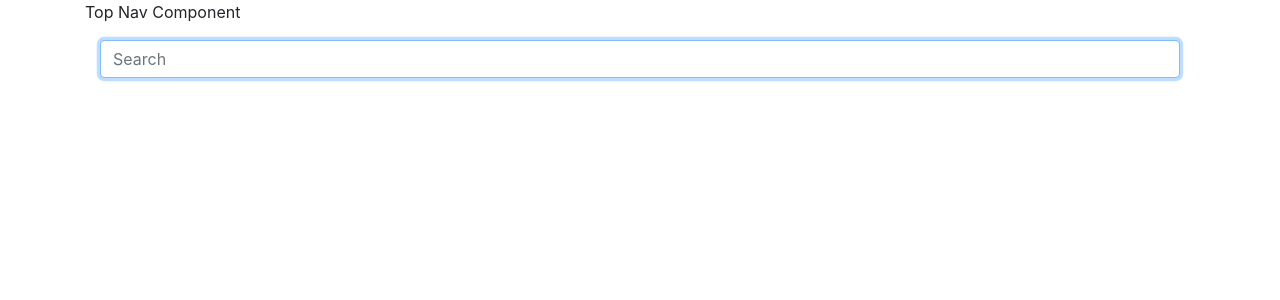
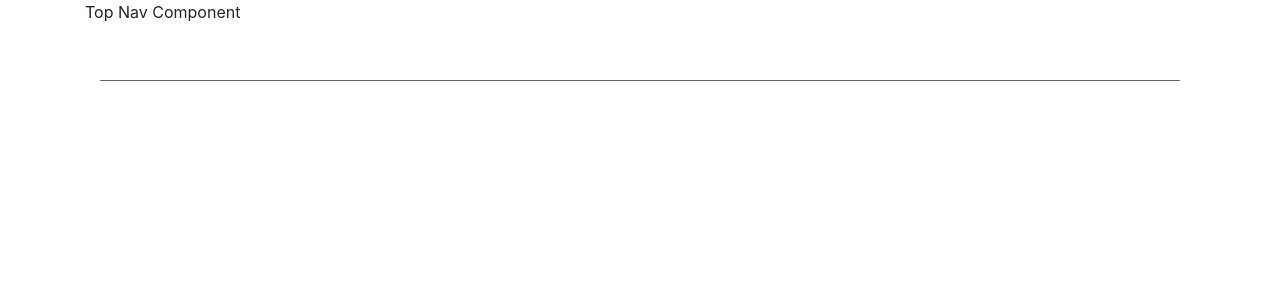
Before and after one commit to tinyy/BridalShop, an Angular app: page / in a window 1280 px wide. Shown: the top 300 px of the page. Built offline with nearby package versions, Linux system fonts and the light colour scheme.

Commit message:
Autocomplete datalist

```diff
--- a/angular-cli.json
+++ b/angular-cli.json
@@ -16,7 +16,8 @@
       "mobile": false,
       "styles": [
         "../node_modules/animate.css/animate.min.css",
-        "../node_modules/bootstrap/dist/css/bootstrap.css"
+        "../node_modules/bootstrap/dist/css/bootstrap.css",
+        "../src/app/sass/global.scss"
       ],
       "scripts": [],
       "environments": {
--- a/src/app/components/searchbox/searchbox.component.html
+++ b/src/app/components/searchbox/searchbox.component.html
@@ -1,15 +1,8 @@
 <div class="container">
-
-	<div class="input-group">
-		<input type="text" class="form-control" id="searchInput" placeholder="Search" (keyup)='searching($event)' [(ngModel)]="search" (keydown)='checkArrowKey($event)' tabindex="1" autofocus list="autoCompleteOptions">
-
-    <div class="suggestions" *ngIf="autoCompleteOptionsFiltered">
-			<datalist *ngFor="let option of autoCompleteOptionsFiltered; let i = index" tabindex="2" id="autoCompleteOptions">
-				<option>
-					<a (click)="autoCompleteItemSelected(option)">{{ option }}</a>
-				</option>
-			</datalist>
-		</div>
-	</div>
-
+	<input type="text" class="form-control search" (keyup)='searching()' [(ngModel)]="search" list="autocompleteOptions" (ngModelChange)='onchange()'>
+	<datalist id="autocompleteOptions">
+		<option *ngFor='let option of filteredOptions'>
+			{{ option}}
+		</option>
+	</datalist>
 </div>
--- a/src/app/components/searchbox/searchbox.component.scss
+++ b/src/app/components/searchbox/searchbox.component.scss
@@ -12,3 +12,15 @@ ul {
    }
 }
 }
+
+.search {
+    background: #fff;
+    padding: .5em;
+    border: none;
+    border-bottom: 1px solid #666;
+
+    &:active, &:focus {
+        border-bottom: 2px solid #888;
+    }
+
+}
--- a/src/app/components/searchbox/searchbox.component.ts
+++ b/src/app/components/searchbox/searchbox.component.ts
@@ -12,11 +12,8 @@ export class SearchboxComponent implements OnInit {
 
 
   autoCompleteOptions: string[] = Countries;
-  autoCompleteOptionsFiltered: string[];
+  filteredOptions: string[];
   search: string = '';
-
-  @ViewChild('autoComplete') vc;
-
 
   constructor() { }
 
@@ -24,45 +21,40 @@ export class SearchboxComponent implements OnInit {
   }
 
   // Search initiated with keybboard event
-  searching(event: KeyboardEvent) {
-    this.search = (<HTMLInputElement>event.target).value;
-
+  searching() {
     this.findInAutoCompleteOptions(this.search);
-
-    // TODO: Debugging only - remove.
-    console.log(this.search);
-    if (this.autoCompleteOptionsFiltered) {
-      console.log(this.autoCompleteOptionsFiltered.length + ' - available autocomplete options');
-    }
-  }
-
-  // Check key pressed is down by keycode = 40
-  checkArrowKey(e: KeyboardEvent) {
-    if (e.keyCode === 40) {
-      // User has pressed down - focus on the autocomplete list
-      if (this.autoCompleteOptionsFiltered != undefined) {
-        document.getElementById('autoCompleteOptions').focus();
-        this.vc.nativeElement.focus();
-      }
-    }
   }
 
   // Filter auto complete options list
   findInAutoCompleteOptions(val: string) {
+
+    this.filteredOptions = null; // Always clear filtered list
+
     // Clear autocomplete options on empty search
     if (!val) {
-      this.autoCompleteOptionsFiltered = null;
       return;
     }
 
     // Filter autocomplete options
-    this.autoCompleteOptionsFiltered =
+    this.filteredOptions =
       this.autoCompleteOptions.filter(option => option.toLowerCase().substr(0, val.length) === val.toLowerCase());
   }
 
-  // Auto Complete option has been selected
-  autoCompleteItemSelected(option: string) {
-    this.search = option;
-    this.autoCompleteOptionsFiltered = null;
+  onchange() {
+    if (this.filteredOptions && this.search === this.filteredOptions[0]) {
+      console.log('Single result');
+    }
   }
+
+
+  select(val: string) {
+    console.log(val);
+    this.search = val;
+  }
+
+  // // Auto Complete option has been selected
+  // autoCompleteItemSelected(option: string) {
+  //   this.search = option;
+  //   this.autoCompleteOptionsFiltered = null;
+  // }
 }
--- /dev/null
+++ b/src/app/sass/global.scss
@@ -0,0 +1,7 @@
+body {
+    background:#fff;
+}
+
+.form-control[type="text"] {
+   border-radius: 0 !important; /* Overrides bootstrap styling */
+}
```
